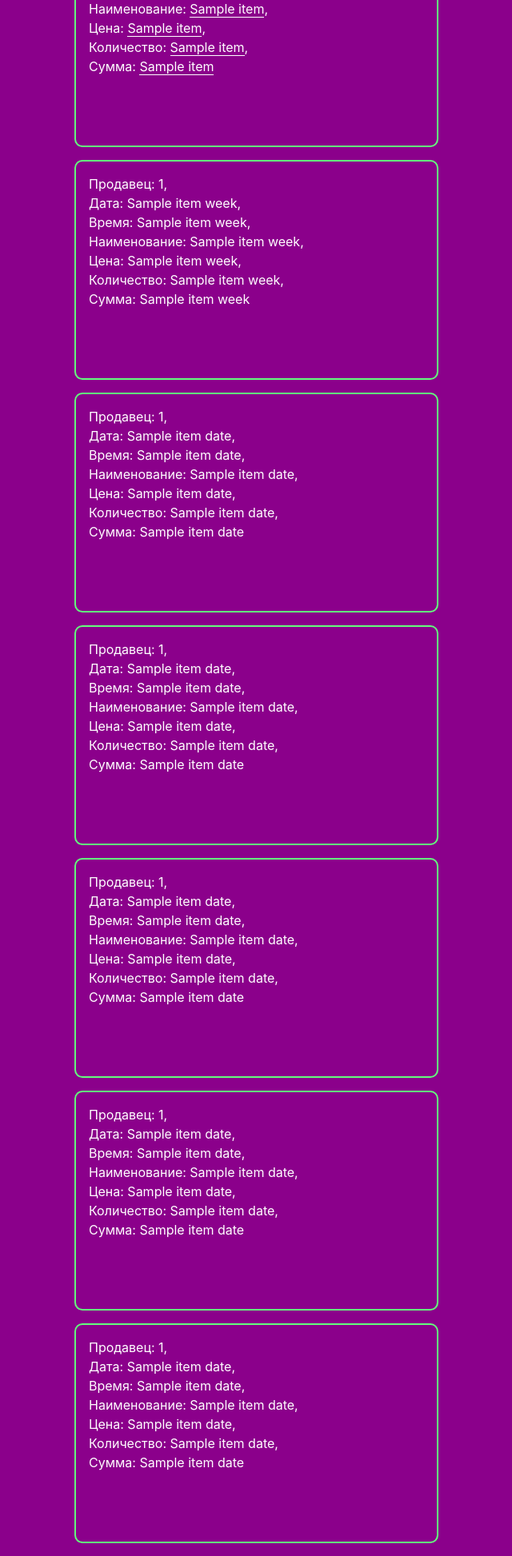
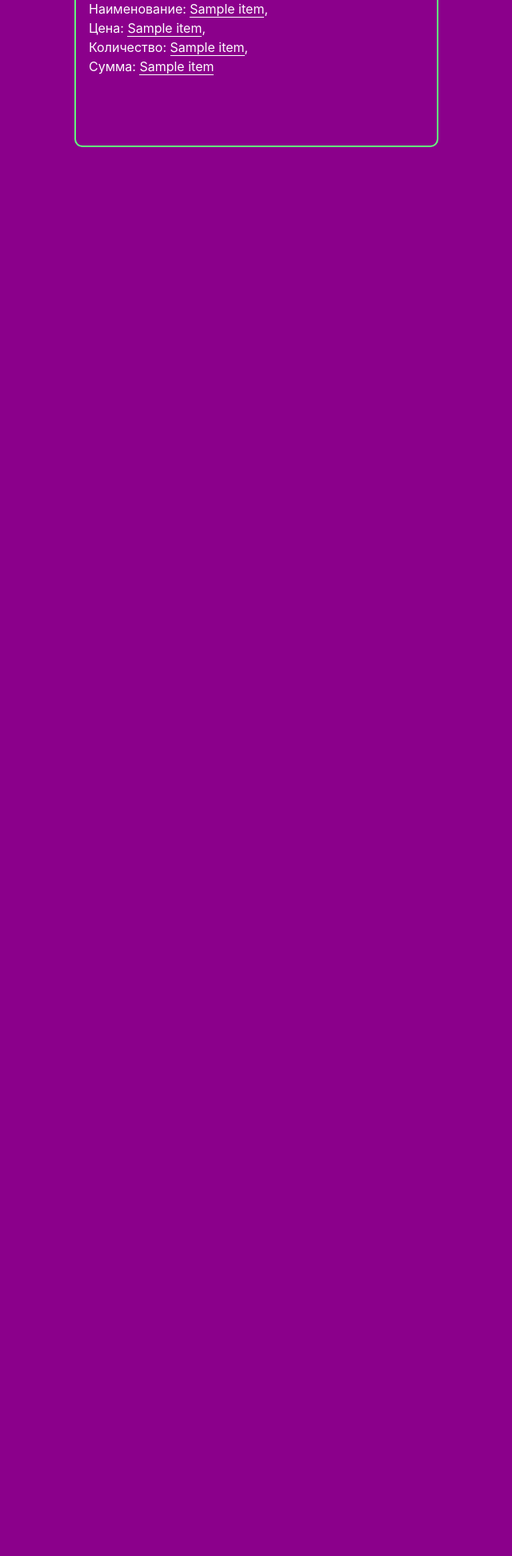
Before and after one commit to TurtleOld/budget_interface_flask, a Flask app: template templates/index.html in a window 1280 px wide. Shown: the part 249-2195 px from the top of the page at 80% size, without its empty margins (412-1052 px from the left). After the commit the page ends 433 px from the top, so only its background shows below. Run offline with Flask 2, Linux system fonts and the light colour scheme; the template is opened without the code that fills it: most values are stand-ins (such as "Sample title", 1, 10 or a date in 2020); parts of the project's set-up code (start-up, migrations or seed data) failed here and were passed over; some libraries are stand-ins or nearby versions.

Commit message:
Оптимизировал код, убрал лишнее

```diff
--- a/templates/index.html
+++ b/templates/index.html
@@ -78,7 +78,7 @@
     <div class="row">
         <div class="col-12">
             <div class="cards">
-                {% for item in reseller %}
+                {% for item in data_sampling %}
                     <div class="col-3">
                         <p>Продавец: <span class="underline">{{ item[0] }},</span><br> Дата: <span class="underline">{{ item[1] }}</span>,<br> Время: <span class="underline">{{ item[2] }}</span>,<br> Наименование: <span class="underline">{{ item[3] }}</span>,<br>
                             Цена: <span class="underline">{{ item[4] }}</span>,<br> Количество: <span class="underline">{{ item[5] }}</span>,<br> Сумма: <span class="underline">{{ item[6] }}</span>
@@ -88,80 +88,6 @@
             </div>
             <!-- /.col-12 -->
         </div>
-        <div class="col-12">
-            <div class="cards">
-                {% for item_week in week %}
-                    <div class="col-3">
-                        <p>Продавец: {{ item_week[0] }},<br> Дата: {{ item_week[1] }},<br>
-                            Время: {{ item_week[2] }},<br>
-                            Наименование: {{ item_week[3] }},<br> Цена: {{ item_week[4] }},<br>
-                            Количество: {{ item_week[5] }},<br>
-                            Сумма: {{ item_week[6] }}</p>
-                    </div>
-                {% endfor %}
-            </div>
-        </div>
-        <!-- /.col-12 -->
-        <div class="col-12">
-            <div class="cards">
-                {% for item_date in get_receipt_for_date %}
-                    <div class="col-3">
-                        <p>Продавец: {{ item_date[0] }},<br> Дата: {{ item_date[1] }},<br> Время: {{ item_date[2] }},<br>
-                            Наименование: {{ item_date[3] }},<br> Цена: {{ item_date[4] }},<br> Количество: {{ item_date[5] }},<br>
-                            Сумма: {{ item_date[6] }}</p>
-                    </div>
-                {% endfor %}
-            </div>
-        </div>
-        <!-- /.col-12 -->
-        <div class="col-12">
-            <div class="cards">
-                {% for item_date in set_years %}
-                    <div class="col-3">
-                        <p>Продавец: {{ item_date[0] }},<br> Дата: {{ item_date[1] }},<br> Время: {{ item_date[2] }},<br>
-                            Наименование: {{ item_date[3] }},<br> Цена: {{ item_date[4] }},<br> Количество: {{ item_date[5] }},<br>
-                            Сумма: {{ item_date[6] }}</p>
-                    </div>
-                {% endfor %}
-            </div>
-        </div>
-        <!-- /.col-12 -->
-        <div class="col-12">
-            <div class="cards">
-                {% for item_date in set_months %}
-                    <div class="col-3">
-                        <p>Продавец: {{ item_date[0] }},<br> Дата: {{ item_date[1] }},<br> Время: {{ item_date[2] }},<br>
-                            Наименование: {{ item_date[3] }},<br> Цена: {{ item_date[4] }},<br> Количество: {{ item_date[5] }},<br>
-                            Сумма: {{ item_date[6] }}</p>
-                    </div>
-                {% endfor %}
-            </div>
-        </div>
-        <!-- /.col-12 -->
-        <div class="col-12">
-            <div class="cards">
-                {% for item_date in get_current_month_day %}
-                    <div class="col-3">
-                        <p>Продавец: {{ item_date[0] }},<br> Дата: {{ item_date[1] }},<br> Время: {{ item_date[2] }},<br>
-                            Наименование: {{ item_date[3] }},<br> Цена: {{ item_date[4] }},<br> Количество: {{ item_date[5] }},<br>
-                            Сумма: {{ item_date[6] }}</p>
-                    </div>
-                {% endfor %}
-            </div>
-        </div>
-        <!-- /.col-12 -->
-        <div class="col-12">
-            <div class="cards">
-                {% for item_date in get_info_for_current_month %}
-                    <div class="col-3">
-                        <p>Продавец: {{ item_date[0] }},<br> Дата: {{ item_date[1] }},<br> Время: {{ item_date[2] }},<br>
-                            Наименование: {{ item_date[3] }},<br> Цена: {{ item_date[4] }},<br> Количество: {{ item_date[5] }},<br>
-                            Сумма: {{ item_date[6] }}</p>
-                    </div>
-                {% endfor %}
-            </div>
-        </div>
-        <!-- /.col-12 -->
     </div>
     <!-- /.row -->
 </div>
```
